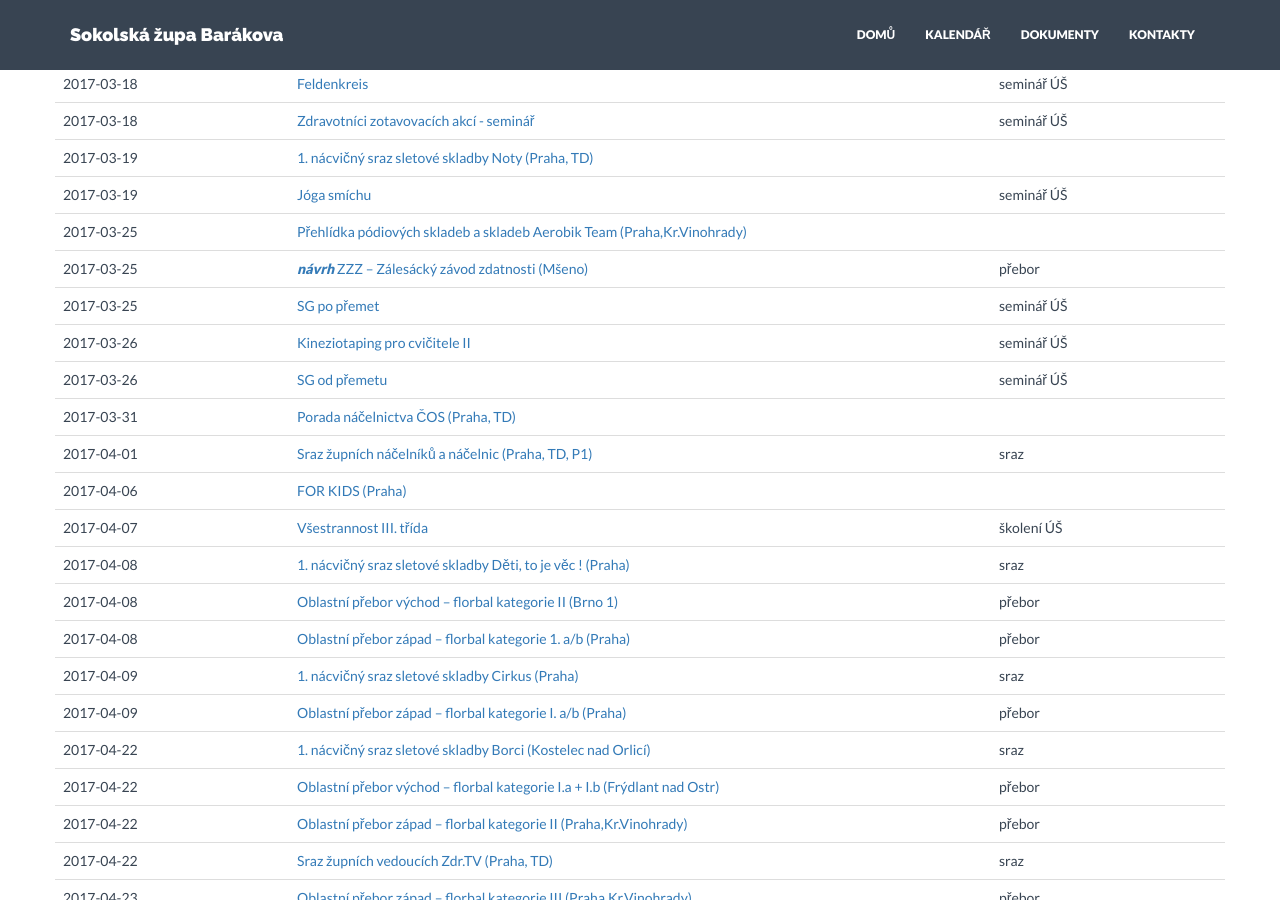
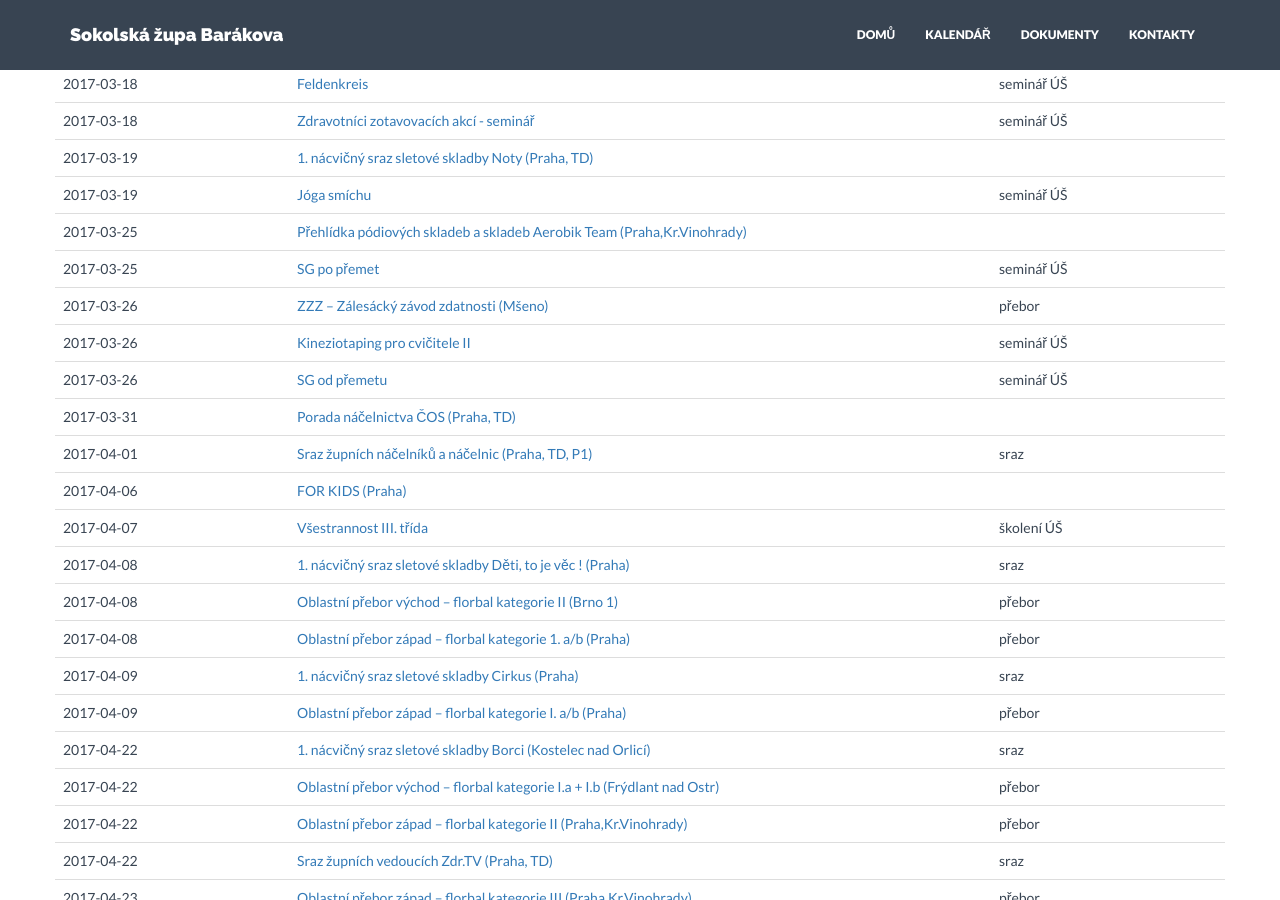
Before and after one commit to milanhybner/zbarakova.cz, a Jekyll site: the page built from akce.md, in a window 1280 px wide and 900 px high, scrolled down 1907 px. Built offline with Jekyll 4.4.1, drawn with Linux system fonts in a browser that asks for light colours; nearby versions of some CDN libraries.

Commit message:
aktualizován kalendář akcí

```diff
--- a/_data/akce.yaml
+++ b/_data/akce.yaml
@@ -276,16 +276,14 @@
   druh:
 
 - datum: 2017-03-25
-  nazev: <i><b>návrh</b></i> ZZZ – Zálesácký závod zdatnosti (Mšeno)
-  url:
-  druh: přebor
-
-
-- datum: 2017-03-25
   nazev: SG po přemet
   url:
   druh: seminář ÚŠ
 
+- datum: 2017-03-26
+  nazev: ZZZ – Zálesácký závod zdatnosti (Mšeno)
+  url:
+  druh: přebor
 
 - datum: 2017-03-26
   nazev: Kineziotaping pro cvičitele II
```
